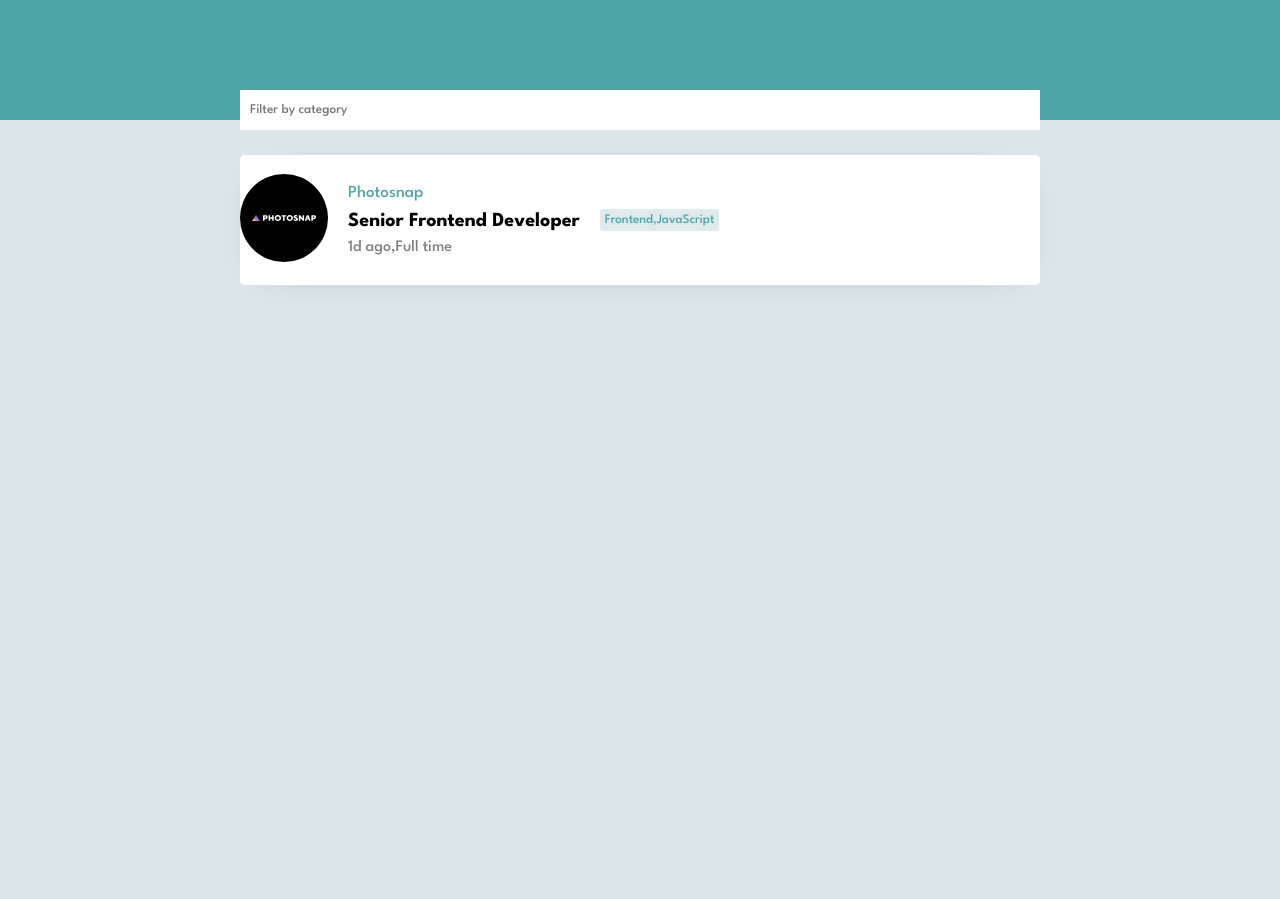
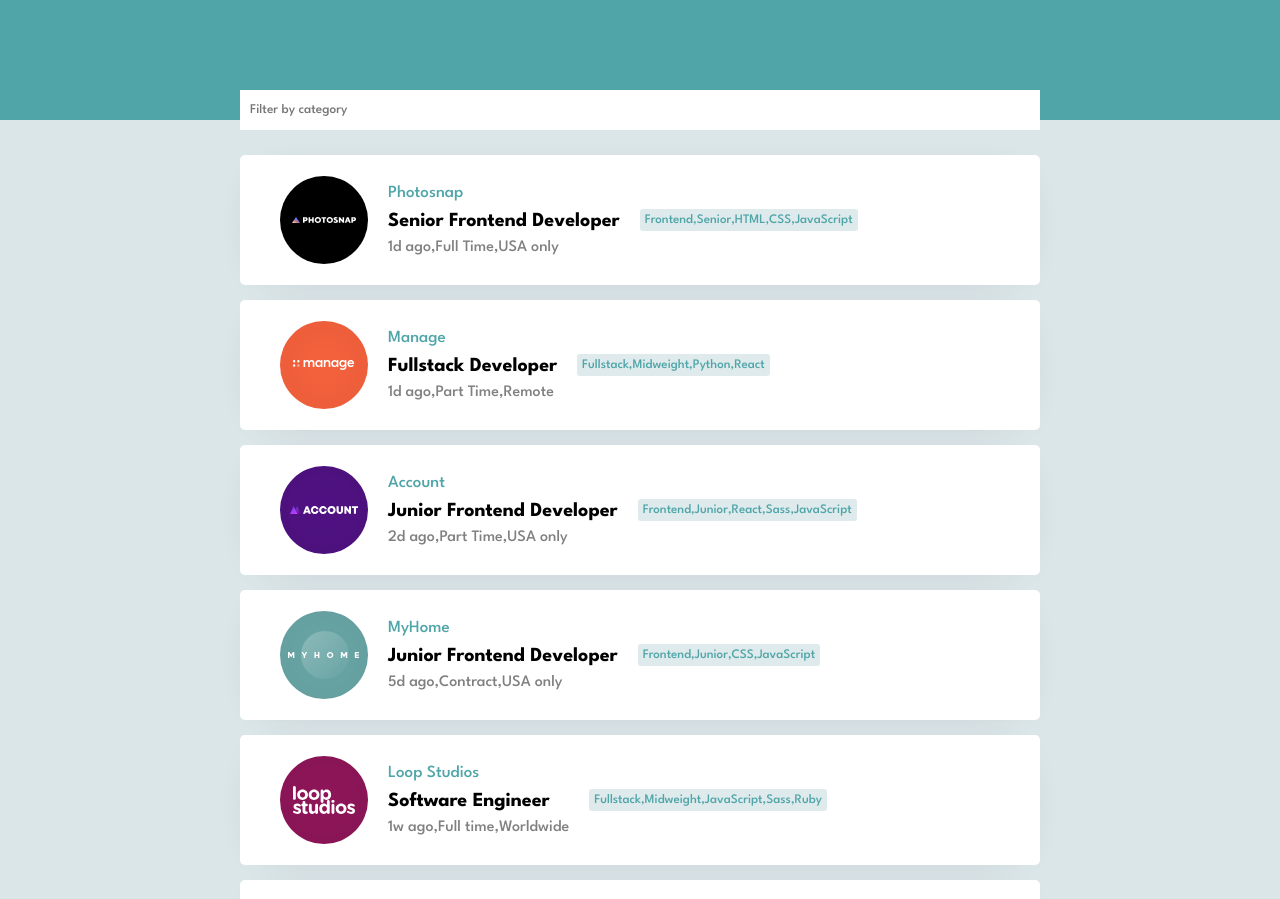
Before and after one commit to simonalorenc/job-listing, an Angular app: page / in a window 1280 px wide. Shown: the top 899 px of the page. Before the commit the page ends 800 px from the top, so only its background shows below. Built offline with nearby package versions, Linux system fonts and the light colour scheme.

Commit message:
show offers array

```diff
--- a/src/app/job-offer/job-offer.component.html
+++ b/src/app/job-offer/job-offer.component.html
@@ -1,6 +1,6 @@
 <section class="job-offer">
   <div class="job-main-info">
-    <div class="job=logo">
+    <div class="job-logo">
       <img [src]="jobOffer.image" alt="" />
     </div>
     <div class="job-info">
--- a/src/app/job/job.component.ts
+++ b/src/app/job/job.component.ts
@@ -1,7 +1,8 @@
-import { Component } from '@angular/core';
+import { Component, inject } from '@angular/core';
 import { CommonModule } from '@angular/common';
 import { JobOfferComponent } from '../job-offer/job-offer.component';
 import { Joboffer } from '../joboffer';
+import { JobsService } from '../jobs.service';
 
 @Component({
   selector: 'app-job',
@@ -16,7 +17,7 @@ import { Joboffer } from '../joboffer';
         <input class="filter-input" type="text" placeholder="Filter by category">
       </div>
       <div class="job-offers-container">
-        <app-job-offer [jobOffer]="jobOffer"></app-job-offer>
+        <app-job-offer *ngFor='let jobOffer of jobOffersList' [jobOffer]="jobOffer"></app-job-offer>
       </div>
     </section>
   `,
@@ -25,12 +26,11 @@ import { Joboffer } from '../joboffer';
 
 export class JobComponent {
 
-  jobOffer: Joboffer = {
-    id: 1,
-    image: './assets/photosnap.svg',
-    name: 'Photosnap',
-    position: 'Senior Frontend Developer',
-    timeCharacters: ['1d ago', 'Full time'],
-    categories: ['Frontend', 'JavaScript']
+  jobOffersList: Joboffer[] = []
+  jobService: JobsService = inject(JobsService)
+
+  constructor() {
+    this.jobOffersList =
+  this.jobService.getAllJobsLocations()
   }
 }
--- /dev/null
+++ b/src/app/jobs.service.ts
@@ -0,0 +1,75 @@
+import { Injectable } from '@angular/core';
+import { Joboffer } from './joboffer';
+
+@Injectable({
+  providedIn: 'root'
+})
+export class JobsService {
+
+  jobOffersList: Joboffer[] = [
+    {
+      id: 1,
+      image: './assets/photosnap.svg',
+      name: 'Photosnap',
+      position: 'Senior Frontend Developer',
+      timeCharacters: ['1d ago', 'Full Time', 'USA only'],
+      categories: ['Frontend', 'Senior', 'HTML', 'CSS','JavaScript']
+    },
+    {
+      id: 2,
+      image: './assets/manage.svg',
+      name: 'Manage',
+      position: 'Fullstack Developer',
+      timeCharacters: ['1d ago', 'Part Time', 'Remote'],
+      categories: ['Fullstack', 'Midweight', 'Python', 'React']
+    },
+    {
+      id: 3,
+      image: './assets/account.svg',
+      name: 'Account',
+      position: 'Junior Frontend Developer',
+      timeCharacters: ['2d ago', 'Part Time', 'USA only'],
+      categories: ['Frontend', 'Junior', 'React', 'Sass','JavaScript']
+    },
+    {
+      id: 4,
+      image: './assets/myhome.svg',
+      name: 'MyHome',
+      position: 'Junior Frontend Developer',
+      timeCharacters: ['5d ago', 'Contract', 'USA only'],
+      categories: ['Frontend', 'Junior', 'CSS','JavaScript']
+    },
+    {
+      id: 5,
+      image: './assets/loop-studios.svg',
+      name: 'Loop Studios',
+      position: 'Software Engineer',
+      timeCharacters: ['1w ago', 'Full time', 'Worldwide'],
+      categories: ['Fullstack', 'Midweight', 'JavaScript', 'Sass', 'Ruby']
+    },
+    {
+      id: 6,
+      image: './assets/faceit.svg',
+      name: 'FaceIt',
+      position: 'Junior Backend Developer',
+      timeCharacters: ['2w ago', 'Full time', 'UK only'],
+      categories: ['Backend', 'Junior', 'Ruby', 'RoR']
+    },
+    {
+      id: 7,
+      image: './assets/shortly.svg',
+      name: 'Shortly',
+      position: 'Junior Developer',
+      timeCharacters: ['2w ago', 'Full time', 'USA only'],
+      categories: ['Frontend', 'Junior', 'HTML', 'Sass','JavaScript']
+    }
+  ]
+
+  getAllJobsLocations(): Joboffer[] {
+    return this.jobOffersList
+  }
+
+  getJobsOffersById(id: number): Joboffer | undefined {
+    return this.jobOffersList.find(JobOffer => JobOffer.id === id)
+  }
+}
```
Also changed, not shown: src/app/details/details.component.ts (added, +17 -0 lines), src/app/details/details.component.scss (added).
